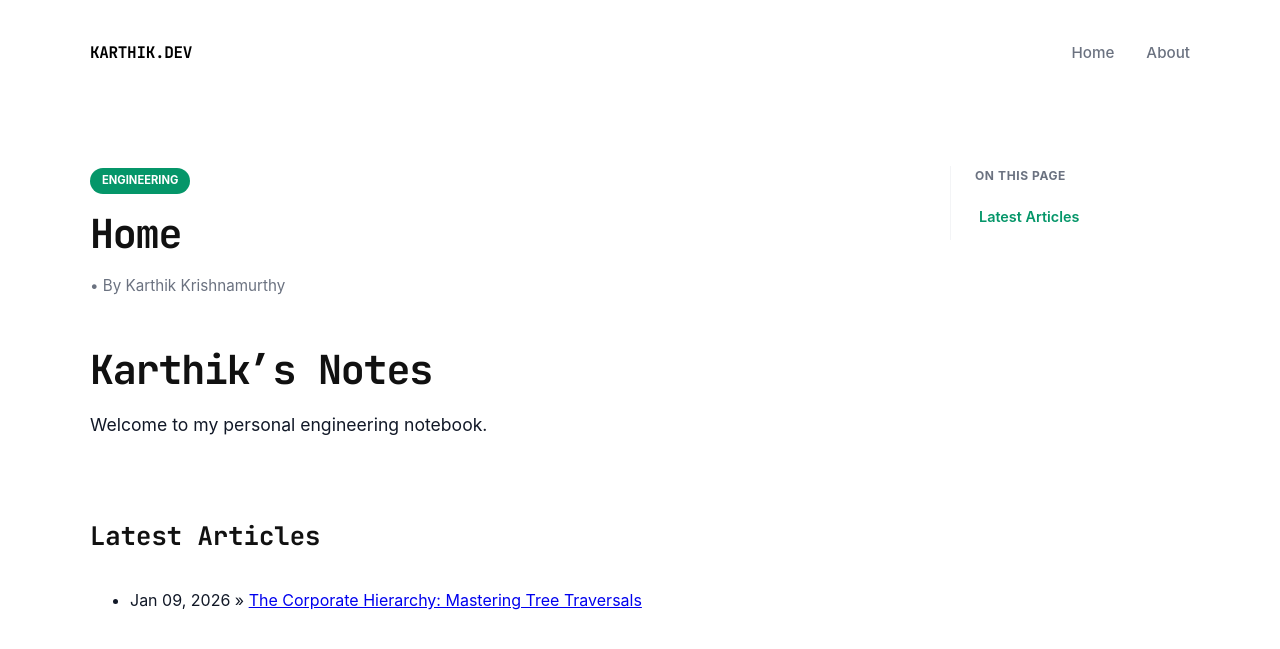
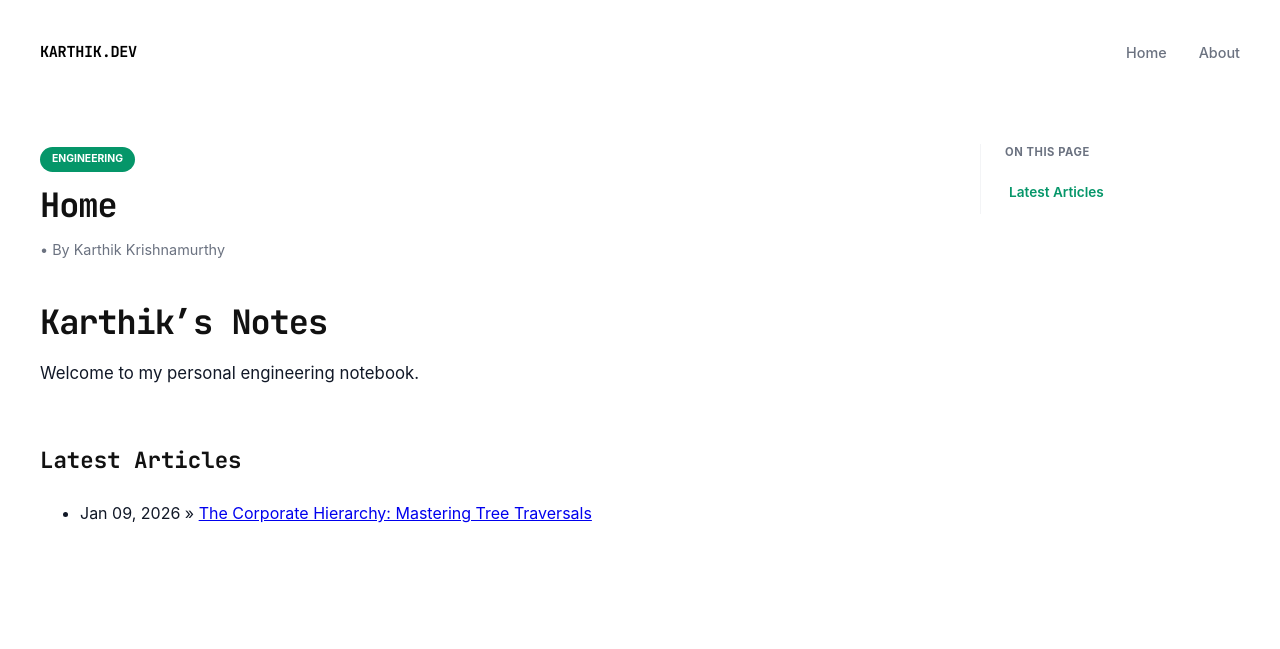
Before and after one commit to kart/karthik.dev, a Jekyll site: the page built from index.md, in a window 1280 px wide. Shown: the top 649 px of the page. Built offline with Jekyll 4.4.1, drawn with Linux system fonts in a browser that asks for light colours; some web fonts are replaced.

Commit message:
more style changes

```diff
--- a/_layouts/default.html
+++ b/_layouts/default.html
@@ -27,24 +27,24 @@
             -webkit-font-smoothing: antialiased;
         }
 
-        /* 1. LAYOUT: The Agiflow Grid */
+        /* 1. LAYOUT: Expanded Horizontal Real Estate */
         .site-container {
-            max-width: 1100px;
+            max-width: 1280px; /* Increased from 1100px */
             margin: 0 auto;
-            padding: 40px 20px;
+            padding: 40px 40px;
         }
 
         nav.main-nav {
             display: flex;
             justify-content: space-between;
             align-items: center;
-            margin-bottom: 100px;
+            margin-bottom: 80px;
         }
 
         nav.main-nav .logo {
             font-family: 'JetBrains Mono', monospace;
             font-weight: 700;
-            font-size: 1rem;
+            font-size: 0.95rem;
             text-decoration: none;
             color: #000;
             letter-spacing: -0.02em;
@@ -52,14 +52,14 @@
 
         .grid-layout {
             display: grid;
-            grid-template-columns: 1fr 240px;
-            gap: 80px;
+            grid-template-columns: 1fr 260px; /* Wider sidebar area */
+            gap: 100px; /* More breathing room between text and TOC */
             align-items: start;
         }
 
-        /* 2. TYPOGRAPHY & CONTENT */
+        /* 2. TYPOGRAPHY: Scaled Down for Precision */
         article {
-            max-width: 720px;
+            max-width: 840px; /* Increased from 720px for more horizontal real estate */
         }
 
         .category-tag {
@@ -67,42 +67,42 @@
             color: white;
             padding: 4px 12px;
             border-radius: 99px;
-            font-size: 0.7rem;
+            font-size: 0.65rem; /* Slightly smaller */
             font-weight: 700;
             text-transform: uppercase;
             display: inline-block;
-            margin-bottom: 16px;
+            margin-bottom: 12px;
         }
 
         h1 {
             font-family: 'JetBrains Mono', monospace;
-            font-size: 2.5rem;
+            font-size: 2.1rem; /* Scaled down from 2.5rem */
             font-weight: 700;
-            line-height: 1.2;
-            margin: 0 0 16px 0;
+            line-height: 1.25;
+            margin: 0 0 12px 0;
             letter-spacing: -0.03em;
             color: #111;
         }
 
         .post-meta {
-            font-size: 0.95rem;
+            font-size: 0.9rem;
             color: var(--text-muted);
-            margin-bottom: 48px;
+            margin-bottom: 40px;
             display: block;
         }
 
         h2 {
             font-family: 'JetBrains Mono', monospace;
-            font-size: 1.6rem;
+            font-size: 1.4rem; /* Scaled down from 1.6rem */
             font-weight: 700;
-            margin: 3em 0 1.2em 0;
+            margin: 2.5em 0 1em 0;
             color: #111;
-            scroll-margin-top: 40px; /* Prevents sticky header overlap when jumping */
+            scroll-margin-top: 40px;
         }
 
         p {
-            margin-bottom: 1.6em;
-            font-size: 1.1rem;
+            margin-bottom: 1.5em;
+            font-size: 1.05rem; /* Slightly tighter body text */
         }
 
         /* Image Styling */
@@ -125,7 +125,7 @@
         }
 
         .sidebar-title {
-            font-size: 0.75rem;
+            font-size: 0.7rem;
             text-transform: uppercase;
             font-weight: 700;
             color: var(--text-muted);
@@ -140,13 +140,13 @@
         }
 
         #toc li {
-            margin-bottom: 12px;
+            margin-bottom: 10px;
         }
 
         #toc a {
             text-decoration: none;
             color: var(--text-muted);
-            font-size: 0.9rem;
+            font-size: 0.85rem;
             transition: all 0.2s ease;
             display: block;
         }
@@ -155,29 +155,28 @@
             color: #000;
         }
 
-        /* Active Link Highlight */
         #toc a.active {
             color: var(--accent);
             font-weight: 600;
             transform: translateX(4px);
         }
 
-        /* 4. CODE: Documentation Style */
+        /* 4. CODE */
         pre {
             background: var(--bg-subtle) !important;
             border: 1px solid var(--border) !important;
             border-radius: 8px;
             padding: 24px !important;
-            margin: 2.5em 0 !important;
+            margin: 2em 0 !important;
             overflow-x: auto;
         }
 
         code {
             font-family: 'JetBrains Mono', monospace;
-            font-size: 0.9em;
+            font-size: 0.85em;
         }
 
-        @media (max-width: 1000px) {
+        @media (max-width: 1100px) {
             .grid-layout { grid-template-columns: 1fr; }
             .sidebar { display: none; }
         }
@@ -189,8 +188,8 @@
         <nav class="main-nav">
             <a href="/" class="logo">KARTHIK.DEV</a>
             <div style="display:flex; gap:32px;">
-                <a href="/" style="text-decoration:none; color:var(--text-muted); font-size:0.95rem; font-weight:500;">Home</a>
-                <a href="/about" style="text-decoration:none; color:var(--text-muted); font-size:0.95rem; font-weight:500;">About</a>
+                <a href="/" style="text-decoration:none; color:var(--text-muted); font-size:0.9rem; font-weight:500;">Home</a>
+                <a href="/about" style="text-decoration:none; color:var(--text-muted); font-size:0.9rem; font-weight:500;">About</a>
             </div>
         </nav>
 
```
Also changed, not shown: other parts of _layouts/default.html (+0 -2 lines), update_site.py (+31 -34 lines).
